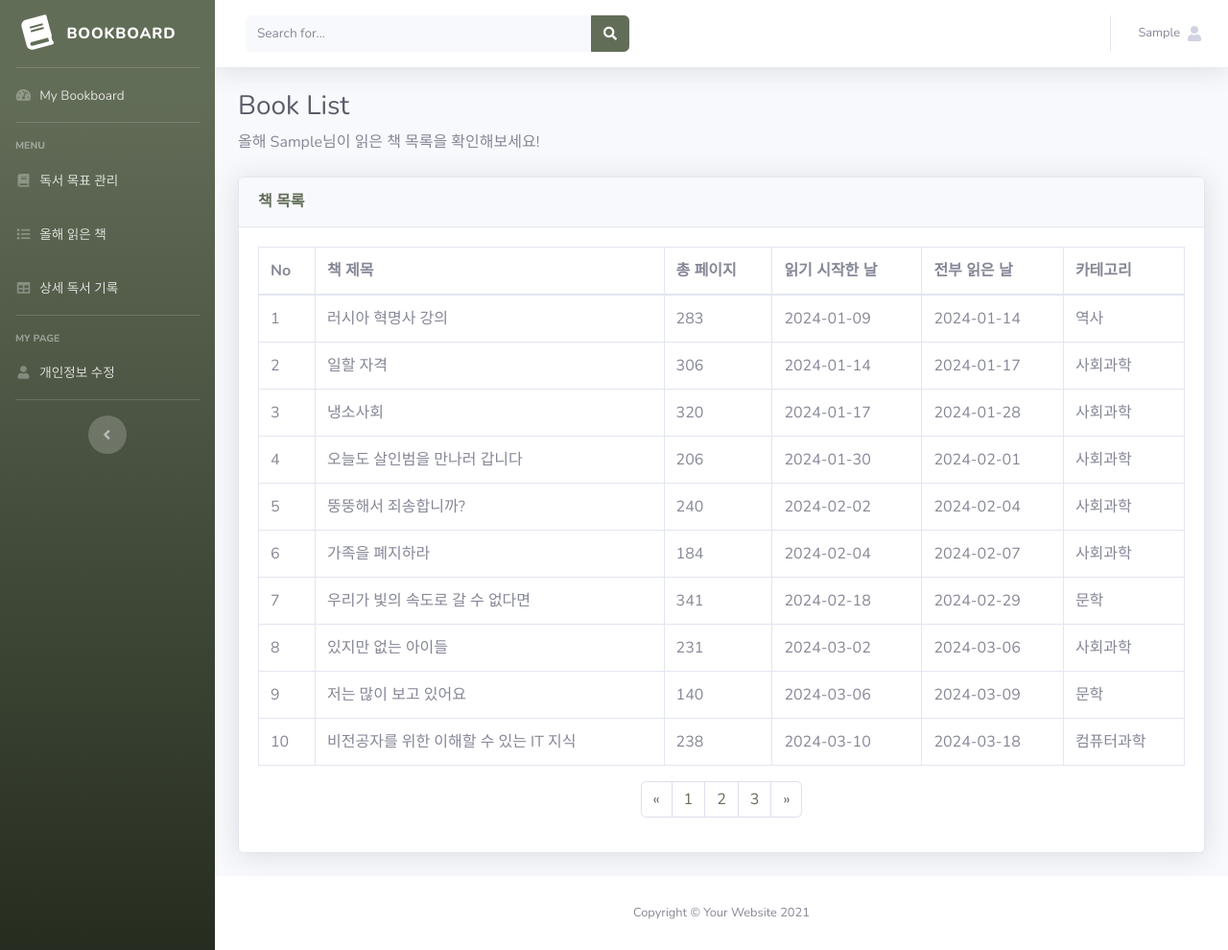
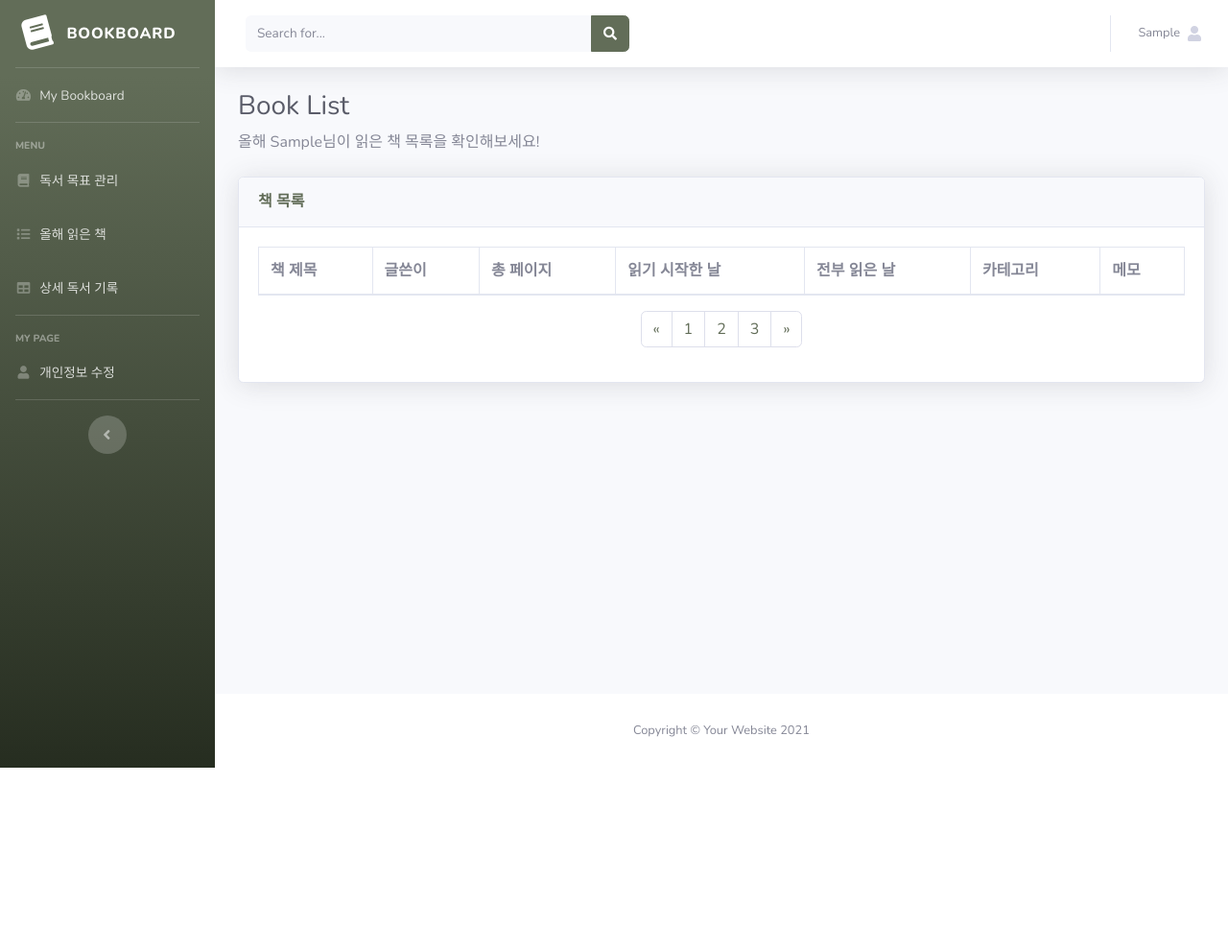
Before and after one commit to thgmldl0115/pythonBook, a Flask app: template templates/index-list.html in a window 1280 px wide. Shown: the whole page at 96% size. After the commit the page ends 800 px from the top, so only its background shows below. Run offline with Flask 3, Linux system fonts and the light colour scheme; the template is opened without the code that fills it: most values are stand-ins (such as "Sample title", 1, 10 or a date in 2020); lists and menus that the app fills with data are empty; some libraries are stand-ins or nearby versions.

Commit message:
update 241110

```diff
--- a/app.py
+++ b/app.py
@@ -69,8 +69,33 @@ def index():
 def main():
     if 'user' in session:
         userNm = session['user']['userNm']
-        return render_template('main.html', userNm=userNm)
+        sql = """
+            SELECT b_title, b_author, b_isbn
+            FROM tb_book
+            WHERE user_id = (:1)
+            AND b_end_yn = 'N'
+        """
+        mylists = db.fetch_all(sql, [session['user']['userId']])
+        print(mylists)
+        return render_template('main.html', userNm=userNm, mylists=mylists)
     return redirect("/login")
+
+@app.route("/addBookRecord", methods=['POST'])
+def addBookRecord():
+    userId = session['user']['userId']
+    readDate = request.form['readDate']
+    isbn = request.form['mybook']
+    page = request.form['today-page']
+
+    sql = """
+        INSERT INTO tb_bookrecord(user_id, b_isbn, r_date, r_page)
+        VALUES(:id, :isbn, TO_DATE(:readDate, 'YYYY-MM-DD'), :page)
+    """
+    db.execute_query(sql,
+             {"id":userId, "isbn":isbn, "readDate":readDate, "page":page})
+
+    return redirect(url_for('main'))
+
 
 # 읽을 책 목록
 @app.route("/goals")
@@ -149,7 +174,32 @@ def addBookList():
 def list():
     if 'user' in session:
         userNm = session['user']['userNm']
-        return render_template('index-list.html', userNm=userNm)
+        sql = """
+            SELECT distinct b.b_title, b.b_author, b.b_page
+                 , TO_CHAR(b.b_create_dt, 'YYYY-MM-DD') as b_create_dt
+                 , TO_CHAR(b.b_update_dt, 'YYYY-MM-DD') as b_update_dt
+                 , CASE WHEN b.b_category = '000' THEN '총류, 컴퓨터과학'
+                         WHEN b.b_category = '100' THEN '철학, 심리학, 윤리학'
+                         WHEN b.b_category = '200' THEN '종교'
+                         WHEN b.b_category = '300' THEN '사회과학'
+                         WHEN b.b_category = '400' THEN '어학'
+                         WHEN b.b_category = '500' THEN '순수과학'
+                         WHEN b.b_category = '600' THEN '기술과학'
+                         WHEN b.b_category = '700' THEN '예술'
+                         WHEN b.b_category = '800' THEN '문학'
+                         WHEN b.b_category = '900' THEN '역사'
+                         ELSE '기타'
+                    END as b_category
+                 , b.b_memo
+            FROM tb_bookrecord a, tb_book b, tb_user c
+            WHERE a.b_isbn = b.b_isbn
+            AND a.user_id = c.user_id
+            AND b.b_end_yn = 'Y'
+            AND c.user_id=(:1)
+        """
+        mybooks = db.fetch_all(sql, [session['user']['userId']])
+        print(mybooks)
+        return render_template('index-list.html', userNm=userNm, mybooks=mybooks)
     return redirect("/login")
 
 # 상세 기록
@@ -157,7 +207,22 @@ def list():
 def tables():
     if 'user' in session:
         userNm = session['user']['userNm']
-        return render_template('index-tables.html', userNm=userNm)
+        sql = """
+            SELECT b.b_title, b.b_author
+                 , TO_CHAR(a.r_date, 'YYYY-MM-DD') as r_date
+                 , a.r_page
+                 , SUM(a.r_page) OVER(PARTITION BY a.b_isbn
+                                        ORDER BY a.r_date
+                                        ROWS BETWEEN UNBOUNDED PRECEDING
+                                                AND CURRENT ROW) as sum_page
+                 , b.b_page
+            FROM tb_bookrecord a, tb_book b
+            WHERE a.b_isbn = b.b_isbn
+            AND a.user_id = (:1)
+        """
+        myrecords = db.fetch_all(sql, [session['user']['userId']])
+        print(myrecords)
+        return render_template('index-tables.html', userNm=userNm, myrecords=myrecords)
     return redirect("/login")
 
 # 마이페이지
--- a/templates/index-list.html
+++ b/templates/index-list.html
@@ -18,96 +18,16 @@
                 <table class="table table-bordered" id="dataTable" width="100%" cellspacing="0">
                     <thead>
                         <tr>
-                            <th>No</th>
                             <th>책 제목</th>
+                            <th>글쓴이</th>
                             <th>총 페이지</th>
                             <th>읽기 시작한 날</th>
                             <th>전부 읽은 날</th>
                             <th>카테고리</th>
+                            <th>메모</th>
                         </tr>
                     </thead>
-                    <tbody>
-                        <tr>
-                            <td>1</td>
-                            <td>러시아 혁명사 강의</td>
-                            <td>283</td>
-                            <td>2024-01-09</td>
-                            <td>2024-01-14</td>
-                            <td>역사</td>
-                        </tr>
-                        <tr>
-                            <td>2</td>
-                            <td>일할 자격</td>
-                            <td>306</td>
-                            <td>2024-01-14</td>
-                            <td>2024-01-17</td>
-                            <td>사회과학</td>
-                        </tr>
-                        <tr>
-                            <td>3</td>
-                            <td>냉소사회</td>
-                            <td>320</td>
-                            <td>2024-01-17</td>
-                            <td>2024-01-28</td>
-                            <td>사회과학</td>
-                        </tr>
-                        <tr>
-                            <td>4</td>
-                            <td>오늘도 살인범을 만나러 갑니다</td>
-                            <td>206</td>
-                            <td>2024-01-30</td>
-                            <td>2024-02-01</td>
-                            <td>사회과학</td>
-                        </tr>
-                        <tr>
-                            <td>5</td>
-                            <td>뚱뚱해서 죄송합니까? </td>
-                            <td>240</td>
-                            <td>2024-02-02</td>
-                            <td>2024-02-04</td>
-                            <td>사회과학</td>
-                        </tr>
-                        <tr>
-                            <td>6</td>
-                            <td>가족을 폐지하라</td>
-                            <td>184</td>
-                            <td>2024-02-04</td>
-                            <td>2024-02-07</td>
-                            <td>사회과학</td>
-                        </tr>
-                        <tr>
-                            <td>7</td>
-                            <td>우리가 빛의 속도로 갈 수 없다면</td>
-                            <td>341</td>
-                            <td>2024-02-18</td>
-                            <td>2024-02-29</td>
-                            <td>문학</td>
-                        </tr>
-                        <tr>
-                            <td>8</td>
-                            <td>있지만 없는 아이들</td>
-                            <td>231</td>
-                            <td>2024-03-02</td>
-                            <td>2024-03-06</td>
-                            <td>사회과학</td>
-                        </tr>
-                        <tr>
-                            <td>9</td>
-                            <td>저는 많이 보고 있어요</td>
-                            <td>140</td>
-                            <td>2024-03-06</td>
-                            <td>2024-03-09</td>
-                            <td>문학</td>
-                        </tr>
-                        <tr>
-                            <td>10</td>
-                            <td>비전공자를 위한 이해할 수 있는 IT 지식</td>
-                            <td>238</td>
-                            <td>2024-03-10</td>
-                            <td>2024-03-18</td>
-                            <td>컴퓨터과학</td>
-                        </tr>
-                    </tbody>
+                    <tbody id="mybooks"></tbody>
                 </table>
 
                 <nav aria-label="Page navigation example">
@@ -133,4 +53,27 @@
 
 </div>
 <!-- /.container-fluid -->
+
+<script>
+    $(document).ready(function(){
+
+            var mybooks = {{ mybooks|tojson }};
+            console.log(mybooks);
+            $("#mybooks").empty();
+            let str = "";
+            for(const book of mybooks){
+                str += "<tr>";
+                str += "<td>" + book[0] + "</td>";
+                str += "<td>" + book[1] + "</td>";
+                str += "<td>" + book[2] + "</td>";
+                str += "<td>" + book[3] + "</td>";
+                str += "<td>" + book[4] + "</td>";
+                str += "<td>" + book[5] + "</td>";
+                str += "<td>" + book[6] + "</td>";
+                str += "</tr>";
+            }
+            $("#mybooks").append(str);
+    });
+
+</script>
 {% endblock %}
--- a/templates/index-login.html
+++ b/templates/index-login.html
@@ -31,7 +31,7 @@
         <ul class="navbar-nav bg-gradient-primary sidebar sidebar-dark accordion" id="accordionSidebar" >
 
             <!-- Sidebar - Brand -->
-            <a class="sidebar-brand d-flex align-items-center justify-content-center" href="/">
+            <a class="sidebar-brand d-flex align-items-center justify-content-center" href="/main">
                 <div class="sidebar-brand-icon rotate-n-15">
                     <i class="fa fa-book"></i>
                 </div>
--- a/templates/index-register.html
+++ b/templates/index-register.html
@@ -31,7 +31,7 @@
         <ul class="navbar-nav bg-gradient-primary sidebar sidebar-dark accordion" id="accordionSidebar" >
 
             <!-- Sidebar - Brand -->
-            <a class="sidebar-brand d-flex align-items-center justify-content-center" href="/">
+            <a class="sidebar-brand d-flex align-items-center justify-content-center" href="/main">
                 <div class="sidebar-brand-icon rotate-n-15">
                     <i class="fa fa-book"></i>
                 </div>
```
Also changed, not shown: templates/index-tables.html (+24 -83 lines), templates/main.html (+28 -26 lines).
